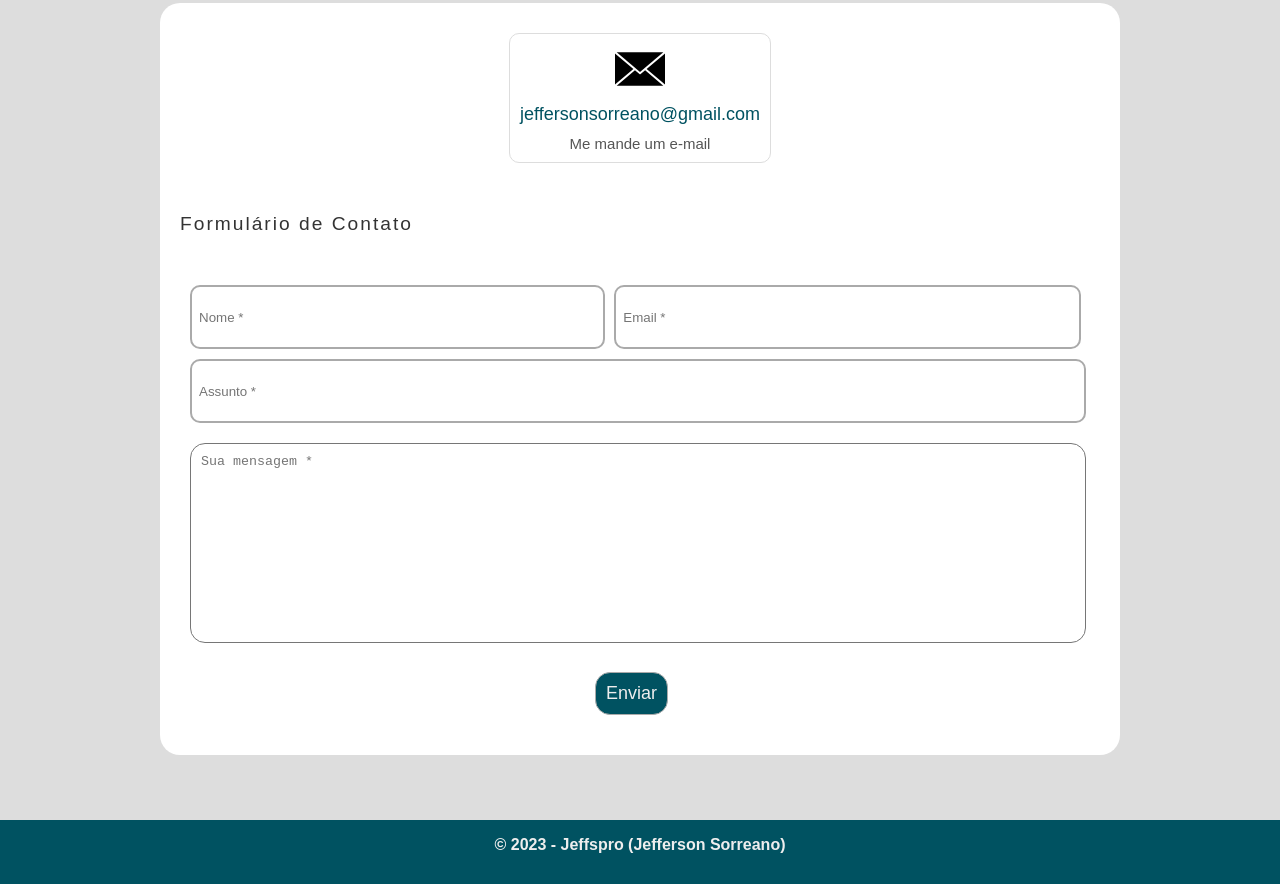
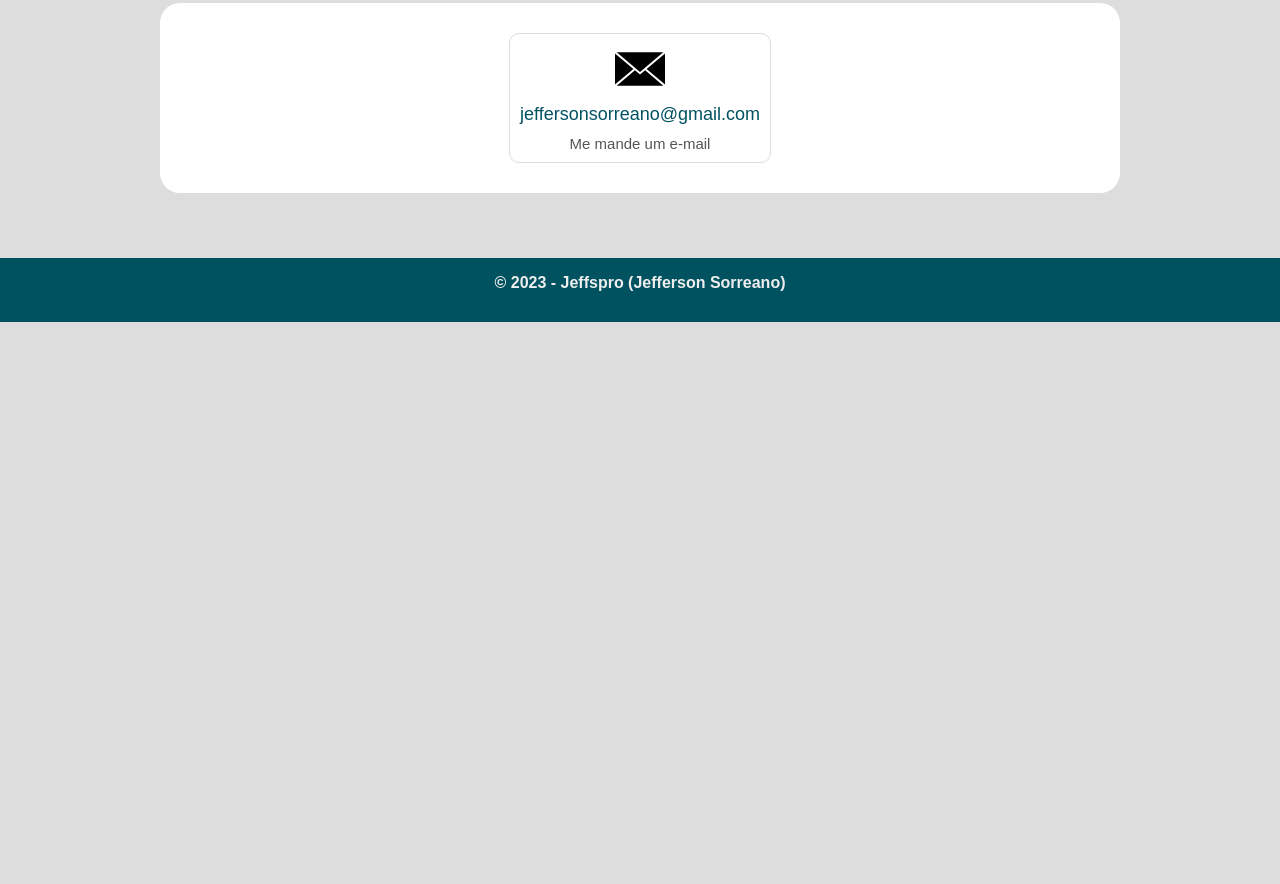
Before and after one commit to jeffspro/My-professional-portfolio, a plain HTML site: page index.html in a window 1280 px wide. Shown: the part 2244-3128 px from the top of the page. After the commit the page ends 2566 px from the top, so only its background shows below. Drawn offline with Linux system fonts and the light colour scheme; a script that the page names is missing.

Commit message:
Update index.html

```diff
--- a/index.html
+++ b/index.html
@@ -111,14 +111,14 @@
 					<a href="mailto:jeffersonsorreano@gmail.com">jeffersonsorreano@gmail.com</a>
 					<p>Me mande um e-mail</p>
 				</div>
-				<h3 class="titulo-contact_form">Formulário de Contato</h3>
+				<!--<h3 class="titulo-contact_form">Formulário de Contato</h3>
 				<form class="form_contact">
 					<input type="text" class="name" required placeholder="Nome *">
 					<input type="email" class="email" required placeholder="Email *">
 					<input type="text" class="subject" required placeholder="Assunto *">
 					<textarea required placeholder="Sua mensagem *"></textarea>
 					<input class="submit" type="submit" value="Enviar">
-				</form>
+				</form>-->
 			</div>
 		</section>
 	</main>
```
